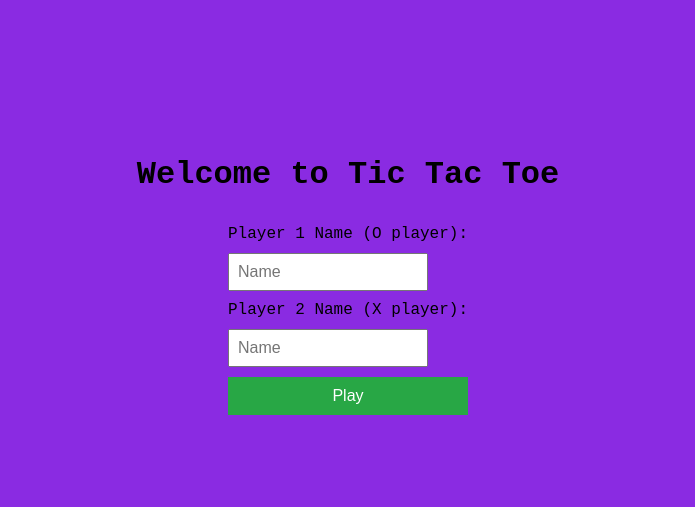
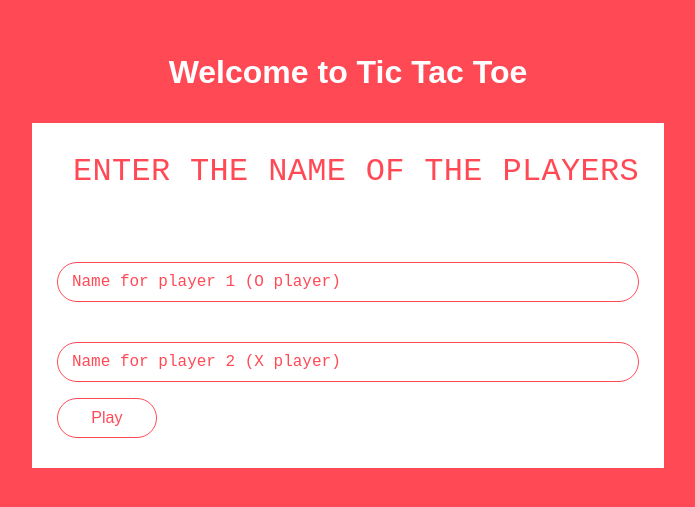
Before and after one commit to BogdanCozma14/Tic-Tac-Toe, a plain HTML site: page index.html in a window 1280 px wide. Shown: the part 139-646 px from the top of the page, without its empty margins (292-987 px from the left). Drawn offline with Linux system fonts and the light colour scheme.

Commit message:
new changes added

```diff
--- a/index.html
+++ b/index.html
@@ -9,15 +9,16 @@
 </head>
 <body>
     <h1 class="welcoming">Welcome to Tic Tac Toe</h1>
-
-    <!-- Player name form -->
     <div class="player-form">
-        <label for="player1">Player 1 Name (O player):</label>
-        <input type="text" id="player1" placeholder="Name">
-
-        <label for="player2">Player 2 Name (X player):</label>
-        <input type="text" id="player2" placeholder="Name">
-
+        <h1>Enter the name of the players</h1>
+        <div class="name-field">
+            <input type="text" id="player1" required>
+            <label for="player1">Name for player 1 (O player)</label>
+        </div>
+        <div class="name-field">
+            <input type="text" id="player2" required>
+            <label for="player2">Name for player 2 (X player)</label>
+        </div>
         <button id="play-btn">Play</button>
     </div>
 
--- a/script.js
+++ b/script.js
@@ -1,3 +1,9 @@
+// function to get the custom red variable I defined in the css
+function GetCssColorVariable(variable) {
+    return getComputedStyle(document.documentElement).getPropertyValue(variable).trim();
+}
+// get the custom red color inside a variable
+const redColor = GetCssColorVariable('--red');
 // IIFE for GameBoard
 const GameBoard = (function() {
     // This is a factory for creating a single GameBoard instance
@@ -97,7 +103,6 @@ const Game = (function() {
             this.switchPlayer();
         }
     };
-
     return Game; // Returns the Game constructor
 })();
 
@@ -113,11 +118,6 @@ class Player {
     }
 }
 
-// Starting the game (you may want to encapsulate this logic too)
-// const player1 = new Player("Alice", "O");
-// const player2 = new Player("Bob", "X");
-// const game = new Game(player1, player2);
-// game.play();
 document.addEventListener('DOMContentLoaded', () => {
     const playButton = document.querySelector('#play-btn');
     const player1Input = document.querySelector('#player1');
@@ -153,6 +153,13 @@ document.addEventListener('DOMContentLoaded', () => {
             tile.addEventListener('click', () => {
                 if(tile.textContent === "") {
                     tile.textContent = currentPlayer.symbol;
+                    tile.style.color = redColor;
+                    // adding the class for the animation tile
+                    tile.classList.add('scale-up');
+                    // remove the class after the animation tile completes
+                    setTimeout(() => {
+                        tile.classList.remove('scale-up');
+                    }, 300);
                     game.board.board[Math.floor(index/3)][index % 3] = currentPlayer.symbol;
                     if(game.board.checkWinner(currentPlayer)) {
                         setTimeout(() => {
--- a/styles.css
+++ b/styles.css
@@ -1,3 +1,7 @@
+/* red color defined globally */
+:root {
+    --red: rgba(255, 74, 86, 1);
+}
 *{
     box-sizing: border-box;
     margin: 0;
@@ -10,17 +14,92 @@ body {
     flex-direction: column;
     align-items: center;
     justify-content: center;
-    background-color: blueviolet;
+    /* background-color: blueviolet; */
+    background-color: var(--red);
 }
-h1 {
-    margin-top: 3rem;
+.welcoming {
+    color: #fff;
+    font-family: Arial, Helvetica, sans-serif;
 }
 .player-form {
+    position: relative;
+    display: inline-block;
+    max-width: 700px;
+    min-width: 500px;
+    padding: 30px 25px;
+    background-color: #fff;
     display: flex;
     flex-direction: column;
-    gap: 10px;
     margin-top: 2rem;
+    transition: all .25s cubic-bezier(.53, .01, .35, 1.5);
+    -webkit-font-smoothing: antialised;
 }
+.player-form h1 {
+    color: var(--red);
+    font-weight: 100;
+    letter-spacing: 0.01em;
+    margin-left: 1rem;
+    margin-bottom: 2rem;
+    text-transform: uppercase;
+}
+.name-field {
+    position: relative;
+    margin-top: 1rem;
+}
+.player-form input[type="text"] {
+    appearance: none;
+    background: none;
+    border: 1px solid var(--red);
+    font-size: 2rem;
+    height: 40px;
+    width: 100%;
+    padding: 10px 15px;
+    border-radius: 4rem;
+    color: var(--red);
+    font-weight: 100;
+    margin-top: 1.5rem;
+    transition: background-color 0.25s ease, color 0.25s ease, transform 0.25s;
+}
+.player-form input[type="text"]:focus {
+    outline: none;
+    background-color: var(--red);
+    color: #fff;
+}
+.player-form label {
+    position: absolute;
+    left: 15px;
+    top: 35px;
+    transition: transform 0.8s ease, font-size 0.25s;
+    color: var(--red);
+}
+.player-form input[type="text"]:focus + label {
+    transform: translateY(-2rem);
+    transition: transform .3s;
+}
+/* Apply scale only when there is text */
+.player-form input[type="text"]:valid + label {
+    transform: translate(-2rem, -2rem) scale(0.8);
+    transition: .2s;
+}
+#play-btn {
+    margin-top: 1rem;
+    width: 100px;
+    height: 40px;
+    border-radius: 2rem;
+    border: 1px solid var(--red);
+    background-color: #fff;
+    color: var(--red);
+    font-size: 1rem;
+    cursor: pointer;
+    transition: .6s;
+}
+#play-btn:hover,
+#play-btn:focus {
+    color: #fff;
+    background-color: var(--red);
+    transition: .3s;
+}
+
 .gameboard-container {
     /* absolute positioning and centering */
     position: absolute;
@@ -36,24 +115,6 @@ h1 {
     /* making it invisible for start */
     visibility: hidden;
 }
-input {
-    padding: 8px;
-    font-size: 1rem;
-    width: 200px;
-}
-#play-btn {
-    padding: 10px 20px;
-    background-color: #28a745;
-    color: #fff;
-    border: none;
-    font-size: 1rem;
-    cursor: pointer;
-    transition: .3s;
-}
-.play-btn:hover {
-    transition: .2s;
-    background-color: #218838;
-}
 .tile {
     background-color: #fff;
     height: 150px;
@@ -66,4 +127,14 @@ input {
     cursor: pointer;
     border-radius: 1rem;
     box-shadow: 0px 15px 15px rgba(0, 0, 0, 0.6);
+    font-size: 6rem;
+    text-align: center;
+    transition: transform 0.3s ease-in-out;
 }
+/* add the class to animate the scale-up effect when adding symbol to a tile */
+.tile.scale-up {
+    transform: scale(1.2);
+}
+.tile {
+    transform: scale(1);
+}
```
